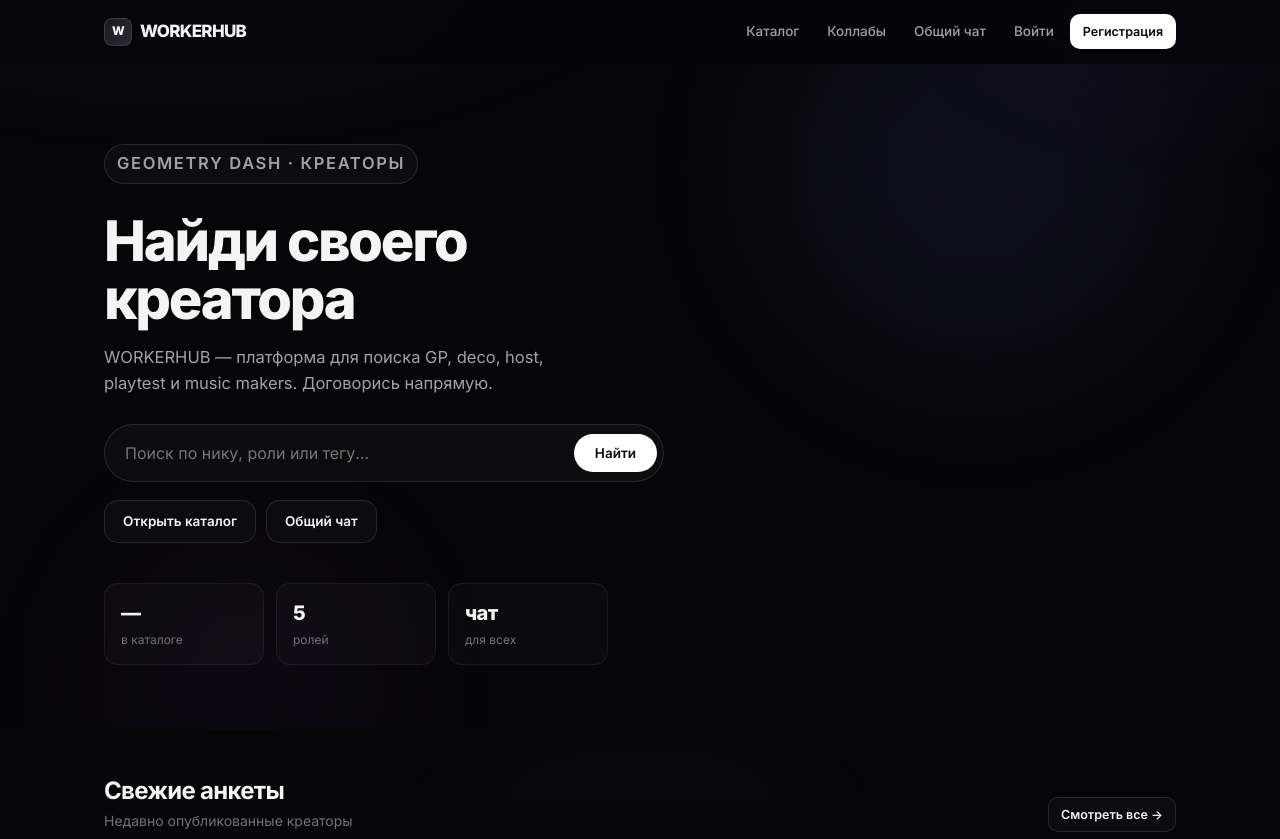
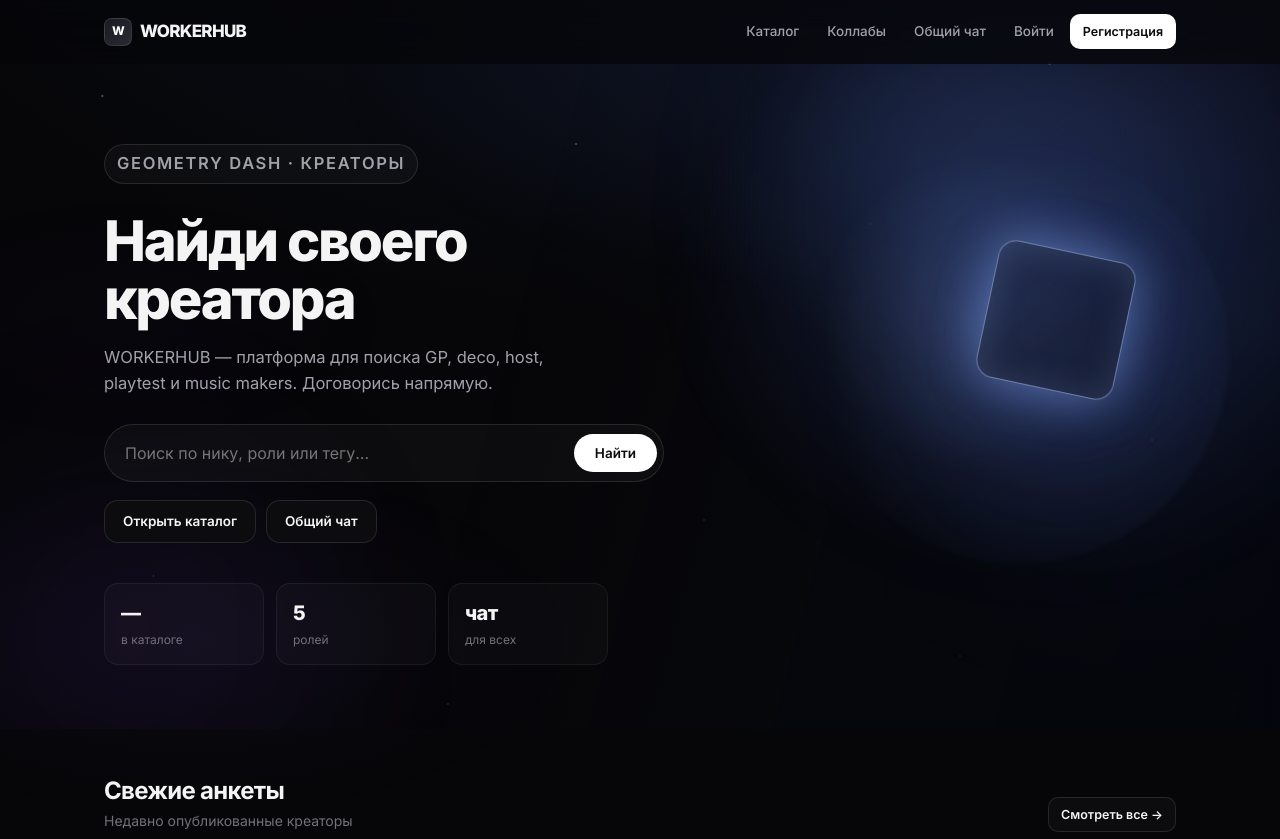
Before and after one commit to mefix23/workerhub, a website: page public/index.html in a window 1280 px wide. Shown: the top 839 px of the page. Drawn offline with Linux system fonts and the light colour scheme; no server answers.

Commit message:
Add files via upload

```diff
--- a/public/css/style.css
+++ b/public/css/style.css
@@ -55,7 +55,11 @@
 body {
   font-family: var(--font-sans);
   color: var(--text);
-  background: var(--bg);
+  background:
+    radial-gradient(ellipse 120% 80% at 50% -20%, #0d1220 0%, transparent 55%),
+    radial-gradient(ellipse 90% 60% at 100% 0%, #12101c 0%, transparent 45%),
+    radial-gradient(ellipse 70% 50% at 0% 100%, #0a0e18 0%, transparent 50%),
+    #060608;
   -webkit-font-smoothing: antialiased;
   -moz-osx-font-smoothing: grayscale;
   line-height: 1.55;
@@ -63,16 +67,39 @@
   overflow-x: hidden;
 }
 
+/* Atmospheric depth — stars + soft nebula like the mockup */
 body::before {
   content: '';
   position: fixed;
   inset: 0;
   background:
-    radial-gradient(ellipse 70% 45% at 15% -5%, rgba(91, 141, 239, 0.06), transparent 55%),
-    radial-gradient(ellipse 50% 35% at 95% 5%, rgba(168, 85, 247, 0.04), transparent 50%),
-    radial-gradient(ellipse 40% 25% at 50% 100%, rgba(255, 255, 255, 0.02), transparent 50%);
+    radial-gradient(1.5px 1.5px at 8% 12%, rgba(255,255,255,0.45), transparent),
+    radial-gradient(1px 1px at 22% 38%, rgba(255,255,255,0.35), transparent),
+    radial-gradient(1.5px 1.5px at 45% 18%, rgba(255,255,255,0.4), transparent),
+    radial-gradient(1px 1px at 68% 28%, rgba(255,255,255,0.3), transparent),
+    radial-gradient(1.5px 1.5px at 82% 8%, rgba(255,255,255,0.5), transparent),
+    radial-gradient(1px 1px at 12% 72%, rgba(255,255,255,0.25), transparent),
+    radial-gradient(1px 1px at 55% 65%, rgba(255,255,255,0.3), transparent),
+    radial-gradient(1.5px 1.5px at 90% 55%, rgba(255,255,255,0.35), transparent),
+    radial-gradient(1px 1px at 35% 88%, rgba(255,255,255,0.28), transparent),
+    radial-gradient(1px 1px at 75% 82%, rgba(255,255,255,0.32), transparent),
+    radial-gradient(ellipse 80% 50% at 70% 10%, rgba(100, 140, 255, 0.09), transparent 55%),
+    radial-gradient(ellipse 60% 45% at 15% 80%, rgba(120, 80, 200, 0.06), transparent 50%),
+    radial-gradient(ellipse 50% 40% at 90% 70%, rgba(60, 100, 180, 0.05), transparent 45%);
   pointer-events: none;
   z-index: -1;
+}
+
+body::after {
+  content: '';
+  position: fixed;
+  inset: 0;
+  background:
+    radial-gradient(ellipse 50% 35% at 85% 15%, rgba(140, 170, 255, 0.07), transparent 60%),
+    radial-gradient(ellipse 40% 30% at 10% 40%, rgba(80, 60, 140, 0.05), transparent 55%);
+  pointer-events: none;
+  z-index: -1;
+  opacity: 0.9;
 }
 
 img { max-width: 100%; display: block; }
@@ -353,7 +380,9 @@
   padding: 18px;
   border-radius: var(--radius-lg);
   border: 1px solid var(--border);
-  background: var(--bg-card);
+  background:
+    linear-gradient(165deg, rgba(255,255,255,0.03) 0%, transparent 40%),
+    var(--bg-card);
   transition: transform 0.28s var(--ease), border-color 0.28s, background 0.28s, box-shadow 0.28s;
   text-decoration: none;
   color: inherit;
@@ -418,28 +447,76 @@
   overflow: hidden;
 }
 .hero .container { position: relative; z-index: 1; }
-.hero-bg { position: absolute; inset: 0; pointer-events: none; overflow: hidden; }
+.hero-bg {
+  position: absolute;
+  inset: 0;
+  pointer-events: none;
+  overflow: hidden;
+  /* space / rock atmosphere like the mockup */
+  background:
+    radial-gradient(ellipse 55% 70% at 85% 35%, rgba(40, 55, 100, 0.35), transparent 60%),
+    radial-gradient(ellipse 40% 50% at 75% 20%, rgba(90, 120, 200, 0.12), transparent 50%),
+    linear-gradient(105deg, transparent 40%, rgba(8, 10, 20, 0.4) 70%, rgba(4, 6, 14, 0.7) 100%);
+}
+.hero-bg::before {
+  content: '';
+  position: absolute;
+  right: 4%;
+  top: 12%;
+  width: min(420px, 48vw);
+  height: min(420px, 48vw);
+  border-radius: 50%;
+  background:
+    radial-gradient(circle at 40% 40%, rgba(160, 190, 255, 0.15) 0%, transparent 45%),
+    radial-gradient(circle at 60% 55%, rgba(40, 50, 90, 0.5) 0%, transparent 70%);
+  filter: blur(2px);
+  opacity: 0.9;
+}
+/* glowing geometric cube — center-right like the ref */
+.hero-bg::after {
+  content: '';
+  position: absolute;
+  right: 12%;
+  top: 28%;
+  width: min(140px, 18vw);
+  height: min(140px, 18vw);
+  border: 1.5px solid rgba(180, 200, 255, 0.55);
+  border-radius: 18px;
+  box-shadow:
+    0 0 40px rgba(120, 160, 255, 0.35),
+    0 0 80px rgba(80, 120, 255, 0.2),
+    inset 0 0 30px rgba(140, 180, 255, 0.12);
+  background:
+    linear-gradient(135deg, rgba(100, 140, 255, 0.08), transparent 60%),
+    rgba(10, 14, 28, 0.4);
+  transform: rotate(12deg);
+  animation: cubePulse 6s ease-in-out infinite alternate;
+}
 .hero-orb {
   position: absolute;
   border-radius: 50%;
-  filter: blur(80px);
-  opacity: 0.45;
-  animation: orbFloat 12s ease-in-out infinite alternate;
+  filter: blur(90px);
+  opacity: 0.55;
+  animation: orbFloat 14s ease-in-out infinite alternate;
 }
 .hero-orb-1 {
-  width: 420px; height: 420px;
-  background: rgba(91, 141, 239, 0.18);
-  top: -120px; right: 8%;
+  width: 480px; height: 480px;
+  background: rgba(70, 110, 220, 0.22);
+  top: -100px; right: 0%;
 }
 .hero-orb-2 {
-  width: 320px; height: 320px;
-  background: rgba(168, 85, 247, 0.1);
-  bottom: -80px; left: 5%;
-  animation-delay: -4s;
+  width: 360px; height: 360px;
+  background: rgba(100, 60, 180, 0.14);
+  bottom: -60px; left: -5%;
+  animation-delay: -5s;
 }
 @keyframes orbFloat {
-  from { transform: translate(0, 0); }
-  to { transform: translate(20px, 30px); }
+  from { transform: translate(0, 0) scale(1); }
+  to { transform: translate(18px, 28px) scale(1.05); }
+}
+@keyframes cubePulse {
+  from { box-shadow: 0 0 30px rgba(120, 160, 255, 0.25), 0 0 60px rgba(80, 120, 255, 0.12), inset 0 0 24px rgba(140, 180, 255, 0.08); opacity: 0.75; }
+  to { box-shadow: 0 0 50px rgba(140, 180, 255, 0.45), 0 0 100px rgba(90, 130, 255, 0.25), inset 0 0 36px rgba(160, 200, 255, 0.18); opacity: 1; }
 }
 
 .hero-kicker {
@@ -623,11 +700,26 @@
   overflow: hidden;
 }
 .pf-banner {
-  height: 120px;
+  height: 140px;
   background:
-    radial-gradient(ellipse 60% 80% at 80% 20%, rgba(91,141,239,0.15), transparent 60%),
-    linear-gradient(135deg, #0e0e14 0%, #12121a 50%, #0a0a10 100%);
+    radial-gradient(ellipse 50% 90% at 90% 30%, rgba(100, 140, 255, 0.2), transparent 55%),
+    radial-gradient(ellipse 40% 70% at 10% 80%, rgba(80, 50, 140, 0.12), transparent 50%),
+    linear-gradient(120deg, #0a0c14 0%, #12162a 40%, #0e1018 100%);
   border-bottom: 1px solid var(--border);
+  position: relative;
+  overflow: hidden;
+}
+.pf-banner::after {
+  content: '';
+  position: absolute;
+  right: 8%;
+  top: 20%;
+  width: 56px; height: 56px;
+  border: 1px solid rgba(160, 190, 255, 0.35);
+  border-radius: 10px;
+  box-shadow: 0 0 24px rgba(100, 140, 255, 0.25);
+  transform: rotate(15deg);
+  opacity: 0.7;
 }
 .pf-body-pad { padding: 0 28px 32px; }
 .pf-top {
@@ -789,10 +881,22 @@
   border-radius: var(--radius-xl);
   border: 1px solid var(--border-strong);
   background:
-    radial-gradient(ellipse 50% 80% at 100% 0%, rgba(91,141,239,0.08), transparent 55%),
-    var(--bg-card);
+    radial-gradient(ellipse 55% 90% at 95% 0%, rgba(90, 130, 255, 0.14), transparent 55%),
+    radial-gradient(ellipse 40% 60% at 0% 100%, rgba(70, 40, 120, 0.08), transparent 50%),
+    linear-gradient(145deg, #101018 0%, #0c0c12 100%);
   margin-bottom: 28px;
   box-shadow: var(--shadow-sm);
+  position: relative;
+  overflow: hidden;
+}
+.user-hero::after {
+  content: '';
+  position: absolute;
+  right: -20px; top: -30px;
+  width: 160px; height: 160px;
+  border-radius: 50%;
+  background: radial-gradient(circle, rgba(100,140,255,0.12), transparent 70%);
+  pointer-events: none;
 }
 .user-hero-actions {
   display: flex; gap: 8px; flex-wrap: wrap; margin-top: 14px;
@@ -876,7 +980,9 @@
 .chat-msgs {
   flex: 1; overflow-y: auto; padding: 18px;
   display: flex; flex-direction: column; gap: 6px;
-  background: var(--bg);
+  background:
+    radial-gradient(ellipse 80% 40% at 50% 0%, rgba(60, 90, 160, 0.06), transparent 50%),
+    #07080c;
 }
 .chat-bubble {
   max-width: 72%;
@@ -959,7 +1065,10 @@
   display: flex;
   flex-direction: column;
   gap: 10px;
-  background: var(--bg);
+  background:
+    radial-gradient(ellipse 70% 50% at 80% 10%, rgba(70, 100, 180, 0.07), transparent 55%),
+    radial-gradient(ellipse 50% 40% at 10% 90%, rgba(80, 50, 130, 0.05), transparent 50%),
+    #07080c;
 }
 .lobby-msg {
   display: flex;
@@ -1096,6 +1205,7 @@
   }
   html { scroll-behavior: auto; }
   .hero-orb { animation: none; }
+  .hero-bg::after { animation: none; }
 }
 
 @media (max-width: 760px) {
```
